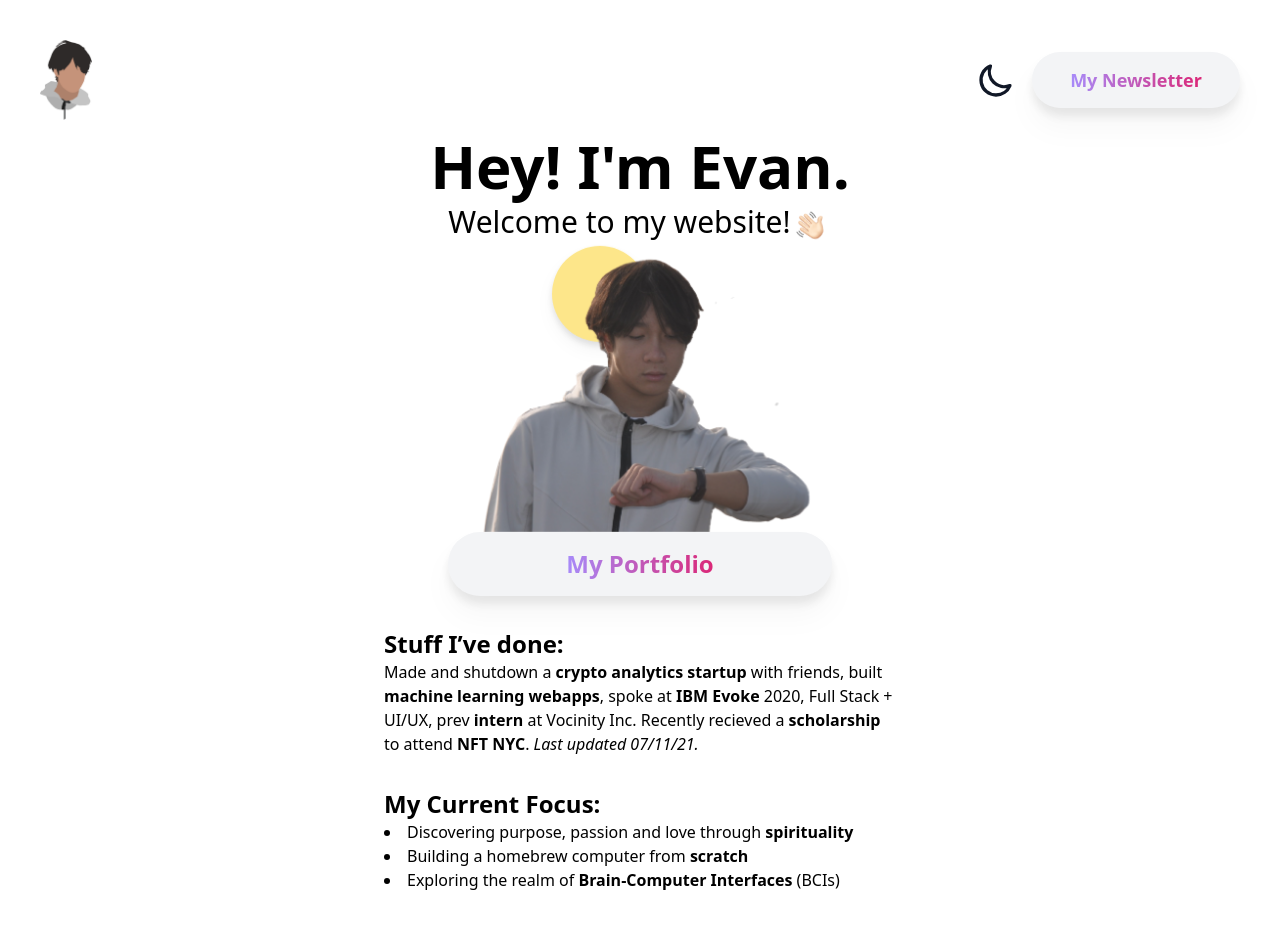
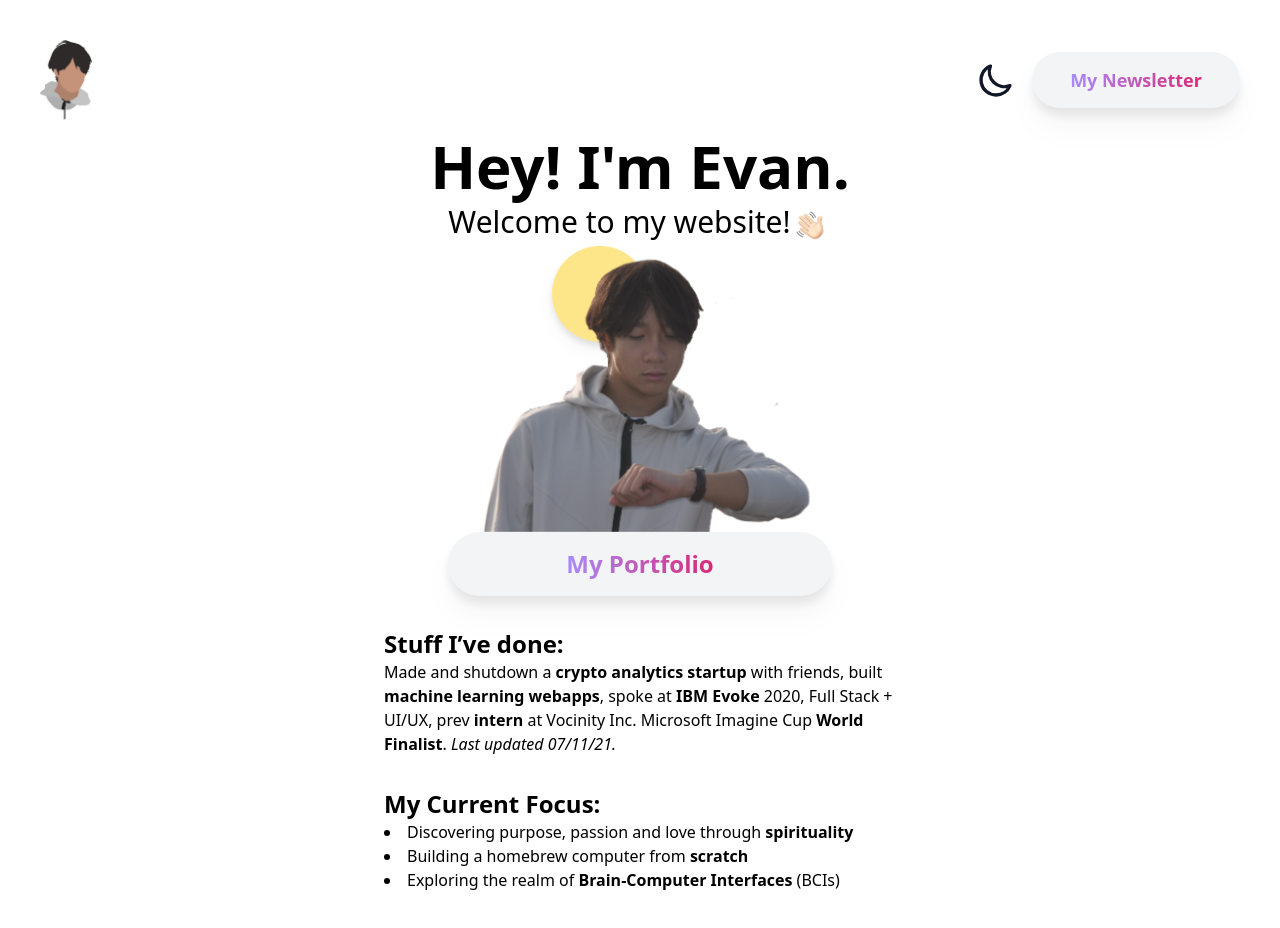
Before and after one commit to eevaain/2021-Personal-Website-Neuromorphic, a Next.js app: page / in a window 1280 px wide. Shown: the top 928 px of the page. Built offline with nearby package versions, Linux system fonts and the light colour scheme.

Commit message:
Update main.js

```diff
--- a/components/main.js
+++ b/components/main.js
@@ -76,7 +76,7 @@ export default function Main() {
           <div>
             <a className = "dark:text-white text-sm sm:text-base">Made and shutdown a <b>crypto analytics startup</b> with friends, built
             <b> machine learning webapps</b>, spoke at <b>IBM Evoke</b> 2020, Full Stack
-            + UI/UX, prev <b>intern</b> at Vocinity Inc. Recently recieved a <b>scholarship</b> to attend <b>NFT NYC</b>
+            + UI/UX, prev <b>intern</b> at Vocinity Inc. Microsoft Imagine Cup <b> World Finalist</b>
             . <em>Last updated 07/11/21.</em></a>
           </div>
         </div>
```
